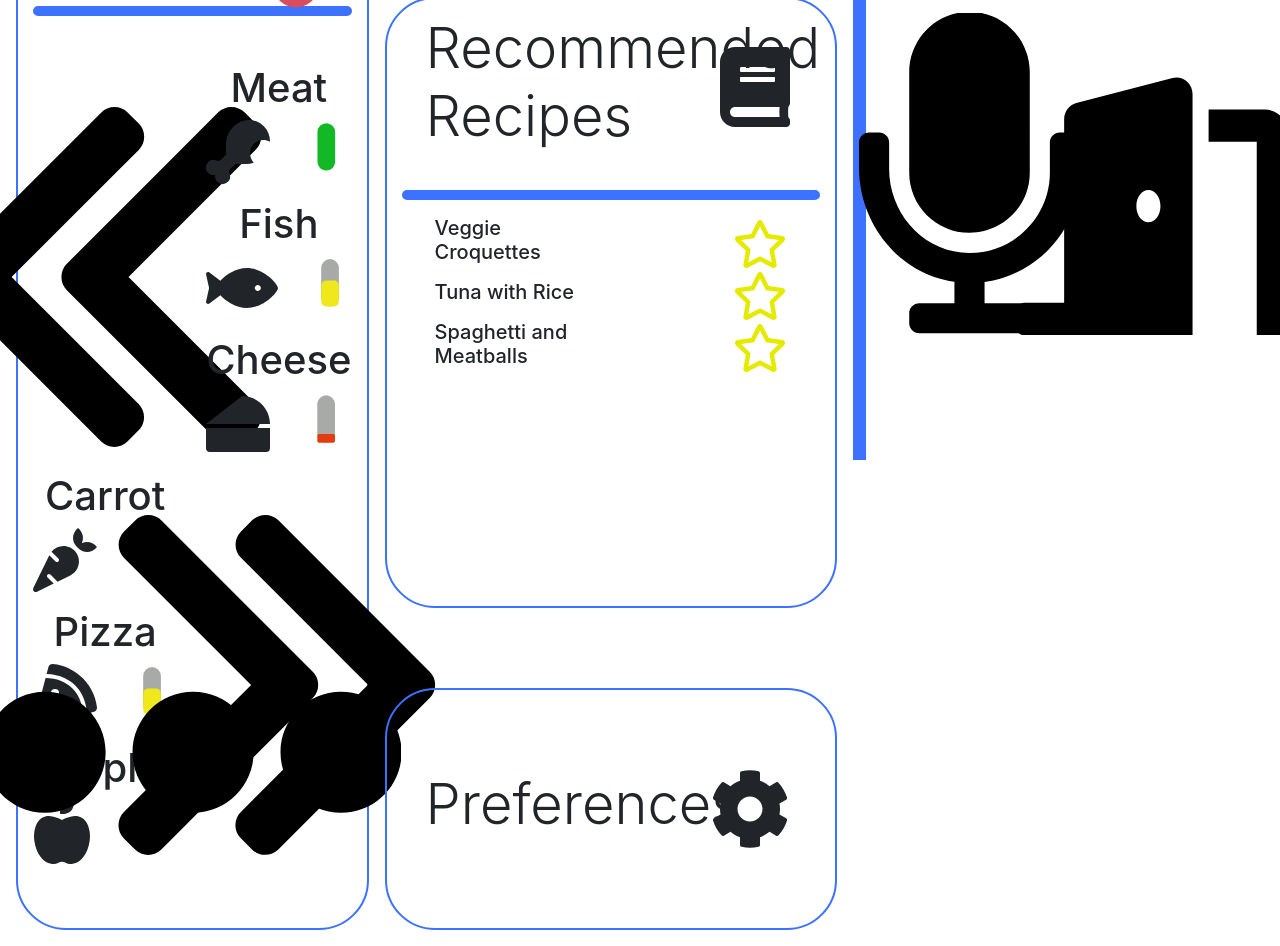
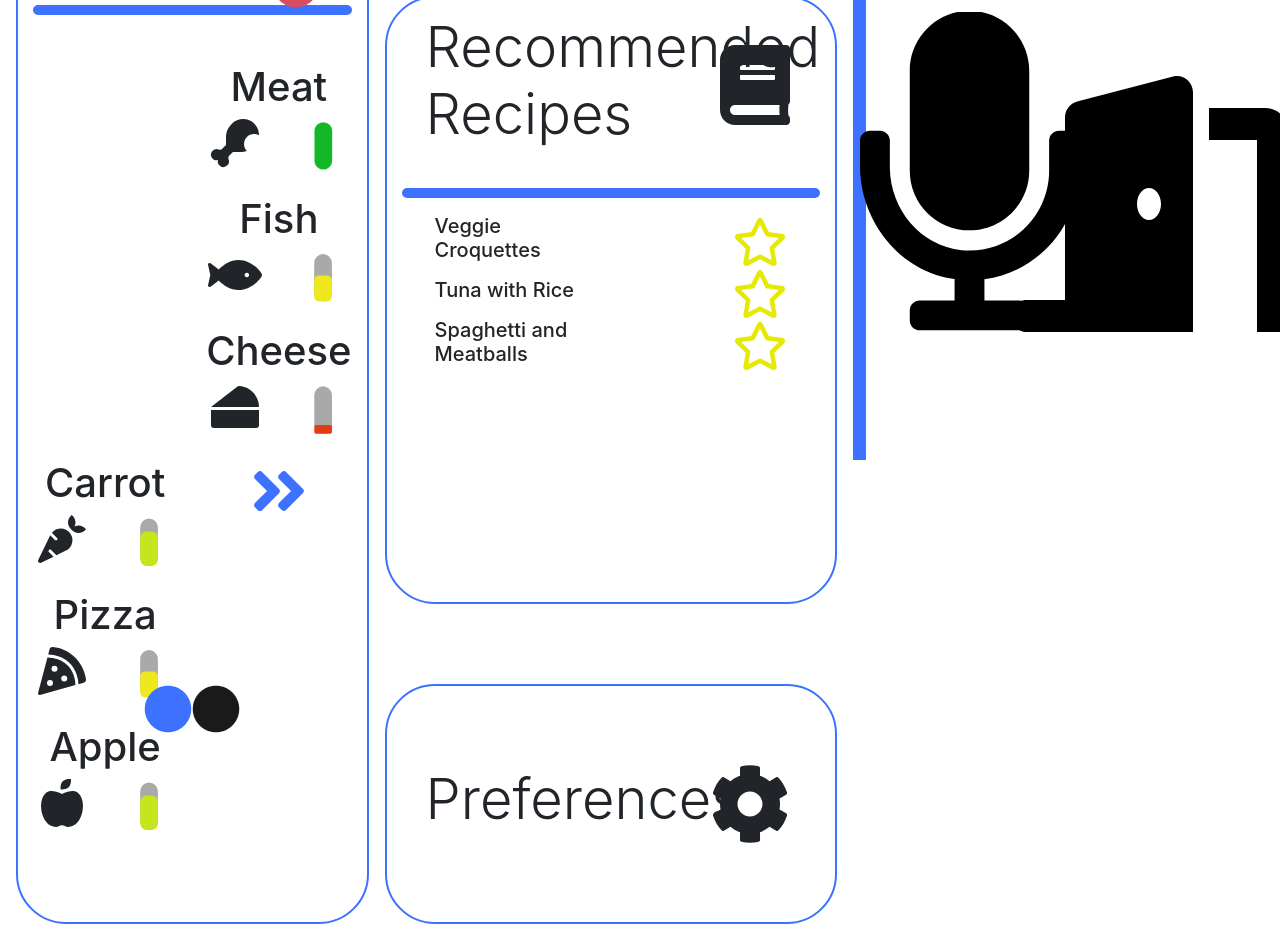
Before and after one commit to RVelhinho/ai-app, a React (Create React App) app: page / in a window 1280 px wide. Shown: the part 340-1286 px from the top of the page. Built offline with nearby package versions, Linux system fonts and the light colour scheme.

Commit message:
almost all functionality!

```diff
--- a/src/App.js
+++ b/src/App.js
@@ -9,6 +9,8 @@ import { getUsers } from "./services/fakeUserService";
 
 export default class App extends Component {
     state = {
+        pageSize: 6,
+        currentPage: 1,
         temps: [],
         foods: [],
         recipesOriginal: [],
@@ -45,21 +47,27 @@ export default class App extends Component {
     handleOnClickFavorite = (recipe) => {
         const recipes = [...this.state.recipes];
         const index = recipes.indexOf(recipe);
-        recipes[index] = { ...recipes[index] };
+        recipes[index] = {
+            ...recipes[index],
+        };
         recipes[index].favorite = !recipes[index].favorite;
         this.setState({ recipes });
     };
     handlePlusTemp = (temp) => {
         const temps = [...this.state.temps];
         const index = temps.indexOf(temp);
-        temps[index] = { ...temps[index] };
+        temps[index] = {
+            ...temps[index],
+        };
         temps[index].degrees++;
         this.setState({ temps });
     };
     handleMinusTemp = (temp) => {
         const temps = [...this.state.temps];
         const index = temps.indexOf(temp);
-        temps[index] = { ...temps[index] };
+        temps[index] = {
+            ...temps[index],
+        };
         temps[index].degrees--;
         this.setState({ temps });
     };
@@ -84,6 +92,16 @@ export default class App extends Component {
             showUsers: !this.state.showUsers,
         });
     };
+    handleNextPage = () => {
+        let currentPage = this.state.currentPage;
+        currentPage++;
+        this.setState({ currentPage });
+    };
+    handlePreviousPage = () => {
+        let currentPage = this.state.currentPage;
+        currentPage--;
+        this.setState({ currentPage });
+    };
     render() {
         return (
             <React.Fragment>
@@ -94,6 +112,8 @@ export default class App extends Component {
                         exact
                         render={(props) => (
                             <MainPage
+                                pageSize={this.state.pageSize}
+                                currentPage={this.state.currentPage}
                                 temps={this.state.temps}
                                 foods={this.state.foods}
                                 recipes={this.state.recipes}
@@ -107,6 +127,8 @@ export default class App extends Component {
                                 onMinusTemp={this.handleMinusTemp}
                                 onShowUsers={this.handleShowUsers}
                                 onChangeUser={this.handleChangeUser}
+                                onNextPage={this.handleNextPage}
+                                onPreviousPage={this.handlePreviousPage}
                                 {...props}
                             />
                         )}
--- a/src/components/Fridge.jsx
+++ b/src/components/Fridge.jsx
@@ -3,13 +3,12 @@ import UserBubble from "./common/UserBubble";
 import Bubble from "./common/Bubble";
 import BubbleSep from "./common/BubbleSep";
 import Temperature from "./common/Temperature";
-import next from "../assets/images/next.svg";
-import previous from "../assets/images/previous.svg";
+import Pagination from "./common/Pagination";
+import { paginate } from "./../utils/paginate";
 import full_bar from "../assets/images/full_bar.svg";
 import almost_full_bar from "../assets/images/almost_full_bar.svg";
 import almost_empty_bar from "../assets/images/almost_empty_bar.svg";
 import empty_bar from "../assets/images/empty_bar.svg";
-import dots from "../assets/images/dots.svg";
 import "./style/bubble.css";
 import { FontAwesomeIcon } from "@fortawesome/react-fontawesome";
 import { faDrumstickBite } from "@fortawesome/free-solid-svg-icons";
@@ -18,7 +17,12 @@ import { faCheese } from "@fortawesome/free-solid-svg-icons";
 import { faCarrot } from "@fortawesome/free-solid-svg-icons";
 import { faAppleAlt } from "@fortawesome/free-solid-svg-icons";
 import { faPizzaSlice } from "@fortawesome/free-solid-svg-icons";
+import { faHamburger } from "@fortawesome/free-solid-svg-icons";
+import { faEgg } from "@fortawesome/free-solid-svg-icons";
+import { faBacon } from "@fortawesome/free-solid-svg-icons";
 import { faCog } from "@fortawesome/free-solid-svg-icons";
+import { faAngleDoubleRight } from "@fortawesome/free-solid-svg-icons";
+import { faAngleDoubleLeft } from "@fortawesome/free-solid-svg-icons";
 
 export default class Fridge extends Component {
     chooseFood(name) {
@@ -27,24 +31,40 @@ export default class Fridge extends Component {
         else if (name === "Cheese") return faCheese;
         else if (name === "Carrot") return faCarrot;
         else if (name === "Apple") return faAppleAlt;
+        else if (name === "Hamburguer") return faHamburger;
+        else if (name === "Egg") return faEgg;
+        else if (name === "Bacon") return faBacon;
         return faPizzaSlice;
     }
     chooseBar(quantity) {
         if (quantity === 10) return full_bar;
         else if (quantity < 10 && quantity >= 5) return almost_full_bar;
         else if (quantity < 5 && quantity >= 2) return almost_empty_bar;
+
         return empty_bar;
     }
     render() {
-        const startingIndex = Math.floor(this.props.foodsLength / 2);
-        const array1 = this.props.foods.slice(0, startingIndex);
-        const array2 = this.props.foods.slice(startingIndex);
+        const pagesCount = Math.ceil(
+            this.props.foodsLength / this.props.pageSize
+        );
+        if (this.props.foodsLength === 0)
+            return <p>There is no food available</p>;
+        const foods = paginate(
+            this.props.foods,
+            this.props.currentPage,
+            this.props.pageSize
+        );
+        const foodsLength = foods.length;
+        const startingIndex = Math.floor(foodsLength / 2);
+        const array1 = foods.slice(0, startingIndex);
+        const array2 = foods.slice(startingIndex);
         let UserBubbleClass = this.props.showUsers
             ? "row h-50 pb-5"
             : "row h-25 pb-5";
         let BubbleSepClass = this.props.showUsers
             ? "row h-25 py-3"
             : "row h-50 py-3";
+        console.log(this.props.currentPage);
         return (
             <React.Fragment>
                 <div className="row h-100">
@@ -63,12 +83,24 @@ export default class Fridge extends Component {
                                         }
                                     />
                                 </div>
-                            ))}
+                            ))}{" "}
                         </div>
                         <hr className="separator mt-0" />
                         <div className="row h-50 mt-5">
                             <div className="col d-flex justify-content-center">
-                                <img src={previous} alt="previous" />
+                                {this.props.currentPage > 1 && (
+                                    <FontAwesomeIcon
+                                        icon={faAngleDoubleLeft}
+                                        size="4x"
+                                        style={{
+                                            cursor: "pointer",
+                                            color: "#3c72ff",
+                                        }}
+                                        onClick={() =>
+                                            this.props.onPreviousPage()
+                                        }
+                                    />
+                                )}
                             </div>
                             <div className="col">
                                 {array1.map((food) => (
@@ -84,7 +116,7 @@ export default class Fridge extends Component {
                                                     icon={this.chooseFood(
                                                         food.name
                                                     )}
-                                                    size="4x"
+                                                    size="3x"
                                                 />
                                             </div>
                                             <div className="col d-flex justify-content-center">
@@ -99,7 +131,7 @@ export default class Fridge extends Component {
                                             </div>
                                         </div>
                                     </React.Fragment>
-                                ))}
+                                ))}{" "}
                             </div>
                             <div className="col">
                                 {array2.map((food) => (
@@ -115,7 +147,7 @@ export default class Fridge extends Component {
                                                     icon={this.chooseFood(
                                                         food.name
                                                     )}
-                                                    size="4x"
+                                                    size="3x"
                                                 />
                                             </div>
                                             <div className="col d-flex justify-content-center">
@@ -130,15 +162,28 @@ export default class Fridge extends Component {
                                             </div>
                                         </div>
                                     </React.Fragment>
-                                ))}
+                                ))}{" "}
                             </div>
                             <div className="col d-flex justify-content-center">
-                                <img src={next} alt="next" />
+                                {this.props.currentPage < pagesCount && (
+                                    <FontAwesomeIcon
+                                        icon={faAngleDoubleRight}
+                                        size="4x"
+                                        style={{
+                                            cursor: "pointer",
+                                            color: "#3c72ff",
+                                        }}
+                                        onClick={() => this.props.onNextPage()}
+                                    />
+                                )}
                             </div>
                         </div>
                         <div className="row row-dots">
                             <div className="col d-flex justify-content-center alig-items-center">
-                                <img src={dots} alt="dots" />
+                                <Pagination
+                                    pagesCount={pagesCount}
+                                    currentPage={this.props.currentPage}
+                                />
                             </div>
                         </div>
                     </div>
--- a/src/components/MainPage.jsx
+++ b/src/components/MainPage.jsx
@@ -4,6 +4,8 @@ import Simulator from "./Simulator";
 import "./style/bubble.css";
 
 export default function MainPage({
+    pageSize,
+    currentPage,
     temps,
     foods,
     recipes,
@@ -17,6 +19,8 @@ export default function MainPage({
     onMinusTemp,
     onShowUsers,
     onChangeUser,
+    onNextPage,
+    onPreviousPage,
 }) {
     return (
         <React.Fragment>
@@ -24,6 +28,8 @@ export default function MainPage({
                 <div className="row initial-height">
                     <div className="col-8">
                         <Fridge
+                            pageSize={pageSize}
+                            currentPage={currentPage}
                             temps={temps}
                             foods={foods}
                             recipes={recipes}
@@ -37,6 +43,8 @@ export default function MainPage({
                             onMinusTemp={onMinusTemp}
                             onShowUsers={onShowUsers}
                             onChangeUser={onChangeUser}
+                            onNextPage={onNextPage}
+                            onPreviousPage={onPreviousPage}
                         />
                     </div>
                     <div className="divider"></div>
--- /dev/null
+++ b/src/components/common/Pagination.jsx
@@ -0,0 +1,29 @@
+import React, { Component } from "react";
+import _ from "lodash";
+import { faCircle } from "@fortawesome/free-solid-svg-icons";
+import { FontAwesomeIcon } from "@fortawesome/react-fontawesome";
+
+export default class Pagination extends Component {
+    chooseColor = (item) => {
+        if (item === this.props.currentPage) {
+            return { color: "#3c72ff" };
+        }
+        return { color: "#1a1a1a" };
+    };
+    render() {
+        const pages = _.range(1, this.props.pagesCount + 1);
+        console.log(pages);
+        return (
+            <React.Fragment>
+                {pages.map((item) => (
+                    <FontAwesomeIcon
+                        key={item}
+                        icon={faCircle}
+                        size="3x"
+                        style={this.chooseColor(item)}
+                    />
+                ))}
+            </React.Fragment>
+        );
+    }
+}
--- a/src/services/fakeFoodService.js
+++ b/src/services/fakeFoodService.js
@@ -5,6 +5,9 @@ export const foods = [
     { name: "Carrot", quantity: 7 },
     { name: "Pizza", quantity: 2 },
     { name: "Apple", quantity: 8 },
+    { name: "Hamburguer", quantity: 7 },
+    { name: "Egg", quantity: 5 },
+    { name: "Bacon", quantity: 4 },
 ];
 
 export function getFood() {
--- /dev/null
+++ b/src/utils/paginate.js
@@ -0,0 +1,6 @@
+import _ from "lodash";
+
+export function paginate(foods, pageNumber, pageSize) {
+    const startingIndex = (pageNumber - 1) * pageSize;
+    return _(foods).slice(startingIndex).take(pageSize).value();
+}
```
